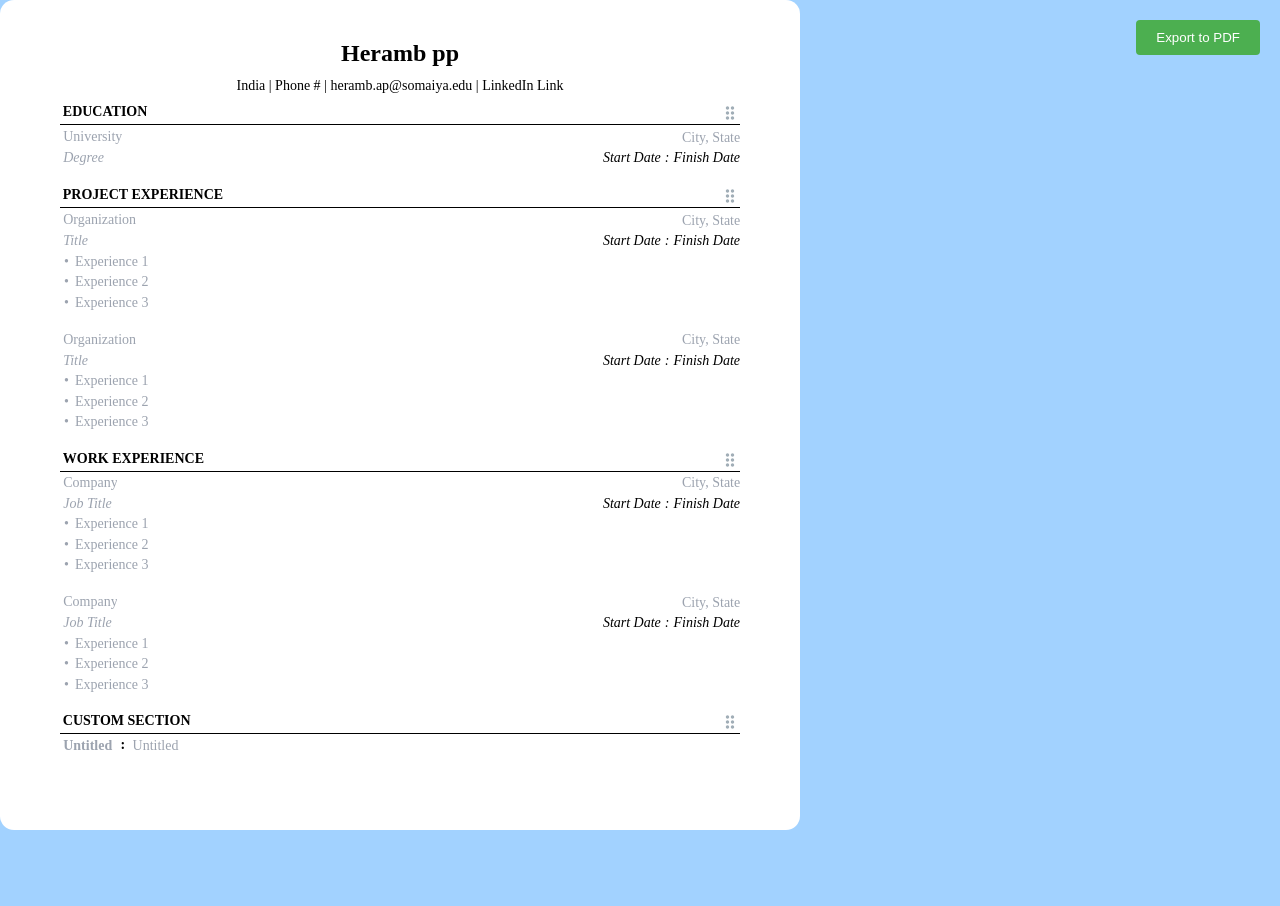
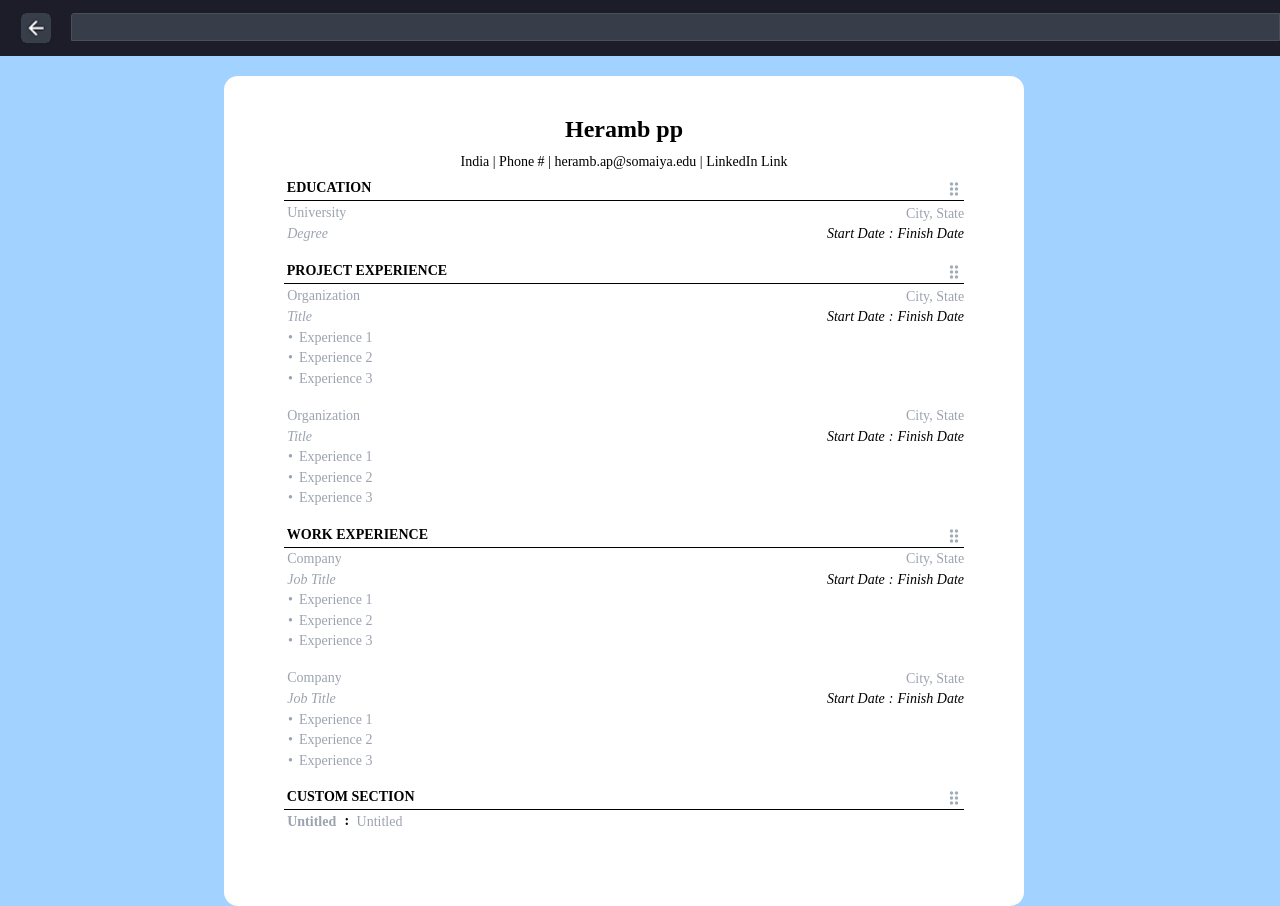
Before and after one commit to aarushsaboo/resume-frontend, a React (Create React App) app: page / in a window 1280 px wide. Before the commit the page ends 830 px from the top, so only its background shows below. Built offline with nearby package versions, Linux system fonts and the light colour scheme; the HTML template or start-up script is replaced by a standard one.

Commit message:
gonna make the input scale or shorten.

```diff
--- /dev/null
+++ b/src/components/Navbar/Navbar.js
@@ -0,0 +1,13 @@
+import styles from './Navbar.module.css';
+import backarrow from "../../assets/back_arrow.png"
+
+const Navbar = () => {
+  return (
+    <div className={styles.navbar}>
+          <img src={backarrow} className={styles.backArrow}></img>
+          <input type="text" className={styles.fileName}></input>
+    </div>
+  )
+};
+
+export default Navbar;
--- /dev/null
+++ b/src/components/Navbar/Navbar.module.css
@@ -0,0 +1,28 @@
+.navbar{
+    background-color: #1c1d28;
+    height: 56px;
+    margin-bottom: 20px;
+    display: flex;
+    width: 100%;
+
+}
+/* back arrow */
+.backArrow{
+    padding: 13px 20px 13px 21px;
+}
+
+/* file name */
+.fileName{
+    border-radius: 3px 0px 0px 0px;
+border: 1px solid #484E5C;
+background: #373D49;
+/* width: 206px; */
+height: 28px;
+flex-shrink: 0;
+margin-top: 13px;
+color: white;
+padding: 5px 0px 5px 8px;
+/* min-width: 206px;
+max-width: 400px; */
+flex-grow: 1;
+}
--- a/src/pages/ResumeWorkspace/ResumeWorkspace.jsx
+++ b/src/pages/ResumeWorkspace/ResumeWorkspace.jsx
@@ -9,6 +9,7 @@ import Organization from "../../components/Organization/Organization"
 import Degree from "../../components/Degree/Degree"
 import BulletContainer from "../../components/BulletContainer/BulletContainer"
 import CustomSection from "../../components/CustomSection/CustomSection"
+import Navbar from "../../components/Navbar/Navbar"
 
 const ResumeWorkspace = () => {
   const resumeRef = useRef(null)
@@ -36,11 +37,13 @@ const ResumeWorkspace = () => {
   }
 
   return (
+    <div className={styles.body}>
+      <Navbar />
     <div className={styles.resumeWorkspace}>
       {/* PDF Export Button */}
-      <button onClick={exportToPDF} className={styles.exportButton}>
+      {/* <button onClick={exportToPDF} className={styles.exportButton}>
         Export to PDF
-      </button>
+      </button> */}
 
       {/* Resume Content */}
       <div
@@ -144,7 +147,8 @@ const ResumeWorkspace = () => {
           rightIconStyles={styles.rightIcon}
         />
       </div>
-    </div>
+      </div>
+      </div>
   )
 }
 
--- a/src/pages/ResumeWorkspace/ResumeWorkspace.module.css
+++ b/src/pages/ResumeWorkspace/ResumeWorkspace.module.css
@@ -1,3 +1,6 @@
+.body{
+
+}
 .resumeWorkspace{
     background-color: white;
     min-width: 800px;
@@ -5,6 +8,8 @@
     width: 800px;
     padding: 36px 60px;
     border-radius: 14px;
+    right: 20%;
+    position: absolute;
 }
 
 .resumeContent{
@@ -42,7 +47,7 @@
 .exportButton {
   position: absolute;
   top: 20px;
-  right: 20px;
+  right: -20%;
   padding: 10px 20px;
   background-color: #4CAF50;
   color: white;
```
Also changed, not shown: src/assets/back_arrow.png (added), 1 other file (tests, documents, lock files or other folders).
